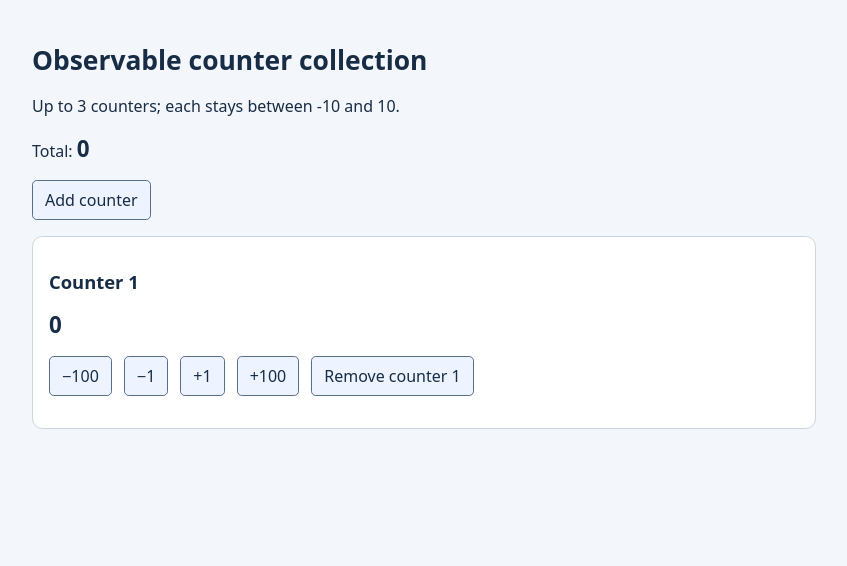
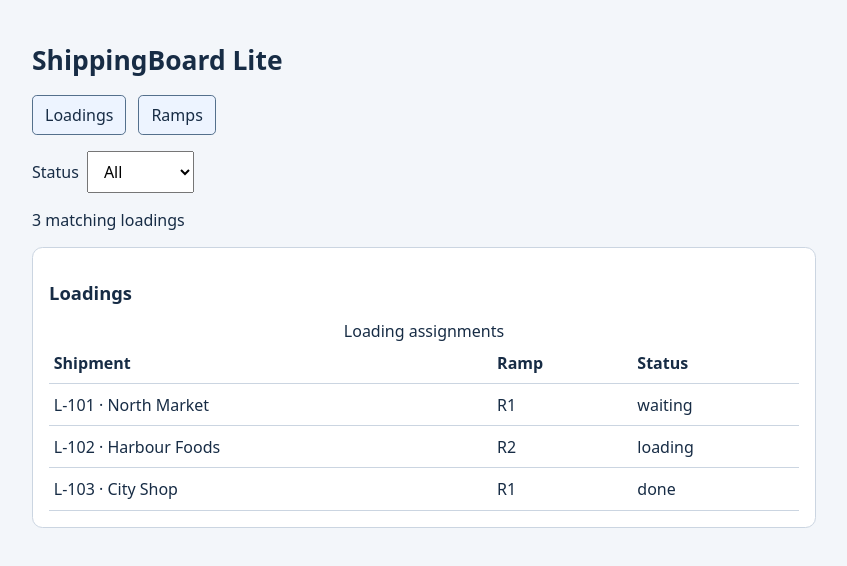
Before and after one commit to adam-zielonka/frontend-tutorial, a React (Vite) app: page / in a window 1280 px wide. Shown: the top 566 px of the page, without its empty margins (216-1063 px from the left). Built offline with nearby package versions, Linux system fonts and the light colour scheme.

Commit message:
Two views of the shipping board: start (lesson-05-shippingboard-start-v1)

```diff
--- a/import-draft.mjs
+++ b/import-draft.mjs
@@ -1,7 +1,7 @@
 import {readFileSync,writeFileSync} from 'node:fs';
 const draft = JSON.parse(readFileSync(process.argv[2], 'utf8'));
-if (draft.lesson !== "04-mobx") throw Error('This download belongs to another lesson');
-const allowed = ["/App.tsx","/Store.ts","/styles.css"];
+if (draft.lesson !== "05-shippingboard") throw Error('This download belongs to another lesson');
+const allowed = ["/App.tsx","/data.ts","/styles.css"];
 for (const name of allowed) {
   if (typeof draft.files?.[name] !== 'string') throw Error('Missing file: ' + name);
 }
--- a/package.json
+++ b/package.json
@@ -1,5 +1,5 @@
 {
-  "name": "frontend-04-mobx",
+  "name": "frontend-05-shippingboard",
   "version": "1.0.0",
   "private": true,
   "type": "module",
@@ -17,9 +17,7 @@
   },
   "dependencies": {
     "react": "18.3.1",
-    "react-dom": "18.3.1",
-    "mobx": "6.13.7",
-    "mobx-react-lite": "4.1.0"
+    "react-dom": "18.3.1"
   },
   "devDependencies": {
     "vite": "8.3.7",
--- a/src/App.tsx
+++ b/src/App.tsx
@@ -1,28 +1,36 @@
 import { useState } from 'react';
-import { observer } from 'mobx-react-lite';
-import { CounterStore } from './Store';
+import { ramps, loadings, type View, type Filter } from './data';
 import './styles.css';
 
-const App = observer(function App() {
-  const [store] = useState(() => new CounterStore());
+export default function App() {
+  const [view, setView] = useState<View>('loadings');
+  const [filter, setFilter] = useState<Filter>('all');
+  // TODO: apply the selected status, keeping all rows when filter is 'all'.
+  const visible = loadings;
   return <main>
-    <h1>Observable counter collection</h1>
-    <p>Up to {store.limit} counters; each stays between {store.min} and {store.max}.</p>
-    <p aria-live="polite">Total: <output>{store.total}</output></p>
-    <button onClick={store.addCounter}>Add counter</button>
-    {store.counters.length === 0 && <p>No counters. Add one to start.</p>}
-    {store.counters.map(counter => <section key={counter.id} aria-label={`Counter ${counter.id}`}>
-      <h2>Counter {counter.id}</h2>
-      <output aria-live="polite">{counter.value}</output>
-      <div className="controls">
-        <button onClick={() => store.change(counter.id, -100)}>−100</button>
-        <button onClick={() => store.change(counter.id, -1)}>−1</button>
-        <button onClick={() => store.change(counter.id, 1)}>+1</button>
-        <button onClick={() => store.change(counter.id, 100)}>+100</button>
-        <button onClick={() => store.removeCounter(counter.id)}>Remove counter {counter.id}</button>
-      </div>
-    </section>)}
+    <h1>ShippingBoard Lite</h1>
+    <nav className="controls" aria-label="Board view">
+      <button aria-pressed={view === 'loadings'} onClick={() => setView('loadings')}>Loadings</button>
+      <button aria-pressed={view === 'ramps'} onClick={() => setView('ramps')}>Ramps</button>
+    </nav>
+    <label>Status <select value={filter} onChange={event => setFilter(event.target.value as Filter)}>
+      <option value="all">All</option><option value="waiting">Waiting</option>
+      <option value="loading">Loading</option><option value="done">Done</option>
+    </select></label>
+    <p aria-live="polite">{visible.length} matching loadings</p>
+    {view === 'loadings' ? <section>
+      <h2>Loadings</h2>
+      {visible.length === 0 ? <p>No matching loadings.</p> : <table>
+        <caption>Loading assignments</caption>
+        <thead><tr><th scope="col">Shipment</th><th scope="col">Ramp</th><th scope="col">Status</th></tr></thead>
+        <tbody>{visible.map(item => <tr key={item.id}>
+          <td>{item.id} · {item.customer}</td><td>{item.rampId}</td><td>{item.status}</td>
+        </tr>)}</tbody>
+      </table>}
+    </section> : <section>
+      <h2>Ramp overview</h2>
+      {/* TODO: show each ramp with its matching visible loadings and an empty message. */}
+      <ul>{ramps.map(ramp => <li key={ramp.id}>{ramp.name} ({ramp.id}) — assignments to implement</li>)}</ul>
+    </section>}
   </main>;
-});
-
-export default App;
+}
--- a/src/Store.ts
+++ /dev/null
@@ -1,31 +0,0 @@
-import { makeAutoObservable } from 'mobx';
-
-export class CounterStore {
-  counters = [{ id: 1, value: 0 }];
-  nextId = 2;
-  readonly min = -10;
-  readonly max = 10;
-  readonly limit = 3;
-
-  constructor() {
-    makeAutoObservable(this, {}, { autoBind: true });
-  }
-
-  get total() {
-    return this.counters.reduce((sum, counter) => sum + counter.value, 0);
-  }
-
-  change(id: number, delta: number) {
-    const counter = this.counters.find(item => item.id === id);
-    if (counter) counter.value = Math.min(this.max, Math.max(this.min, counter.value + delta));
-  }
-
-  addCounter() {
-    if (this.counters.length >= this.limit) return;
-    this.counters.push({ id: this.nextId++, value: 0 });
-  }
-
-  removeCounter(id: number) {
-    this.counters = this.counters.filter(counter => counter.id !== id);
-  }
-}
--- /dev/null
+++ b/src/data.ts
@@ -0,0 +1,14 @@
+export type View = 'loadings' | 'ramps';
+export type Status = 'waiting' | 'loading' | 'done';
+export type Filter = 'all' | Status;
+export const ramps = [
+  { id: 'R1', name: 'North ramp' },
+  { id: 'R2', name: 'South ramp' },
+  { id: 'R3', name: 'Express ramp' },
+];
+export interface Loading { id: string; customer: string; rampId: string; status: Status }
+export const loadings: Loading[] = [
+  { id: 'L-101', customer: 'North Market', rampId: 'R1', status: 'waiting' },
+  { id: 'L-102', customer: 'Harbour Foods', rampId: 'R2', status: 'loading' },
+  { id: 'L-103', customer: 'City Shop', rampId: 'R1', status: 'done' },
+];
```
Also changed, not shown: lesson.json (+5 -5 lines), 2 other files (tests, documents, lock files or other folders).
